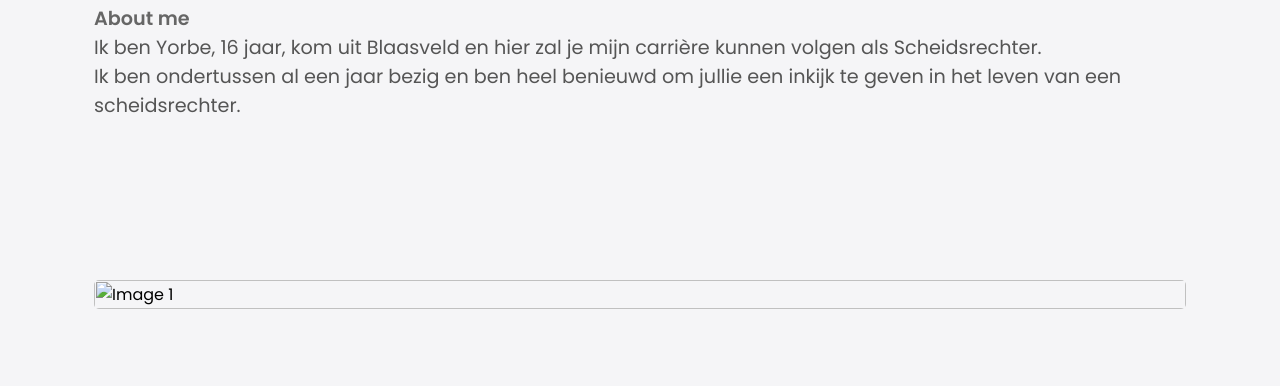
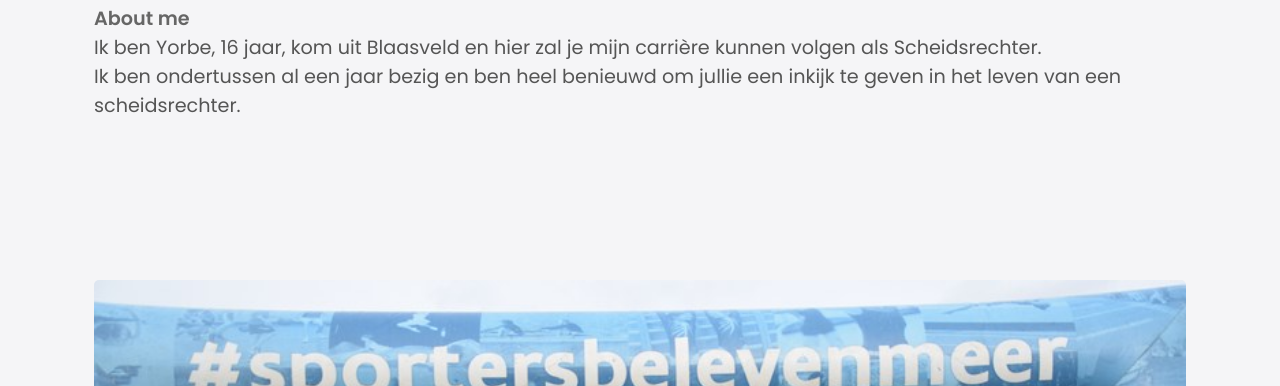
Before and after one commit to YorbeWatthe/Portfolio, a plain HTML site: page index.html in a window 1280 px wide. Shown: the part 76-462 px from the top of the page. Drawn offline with Linux system fonts and the light colour scheme.

Commit message:
Update index.html

```diff
--- a/index.html
+++ b/index.html
@@ -43,7 +43,7 @@
       <div class="about-wrapper container">
         <div class="about-text">
           <div class="gallery">
-              <img src="images/1014.jpg" alt="Image 1">
+              <img src="1014.jpg" alt="Image 1">
             </div>
     </section>
 
```
